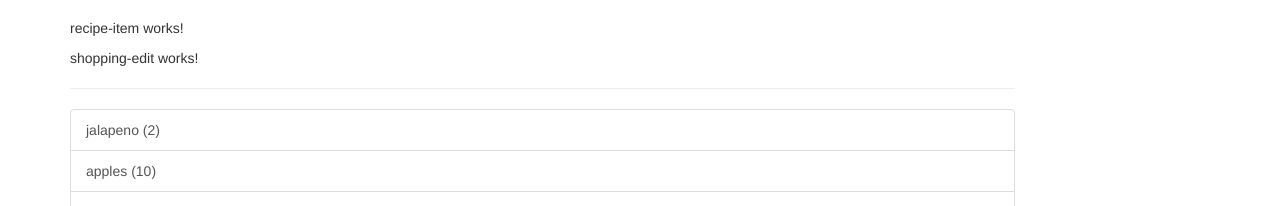
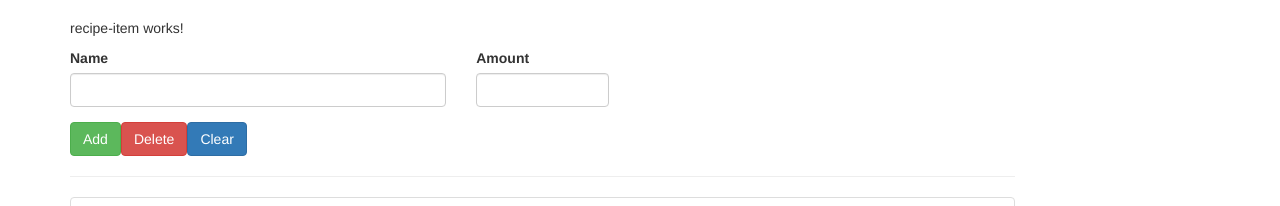
Before and after one commit to mairinbailey/recipe-shopping-list-app, an Angular app: page / in a window 1280 px wide. Shown: the part 291-497 px from the top of the page. Built offline with nearby package versions, Linux system fonts and the light colour scheme.

Commit message:
add ingredient input form and buttons to add, delete, or clear

```diff
--- a/src/app/shopping-list/shopping-edit/shopping-edit.component.html
+++ b/src/app/shopping-list/shopping-edit/shopping-edit.component.html
@@ -1,3 +1,24 @@
-<p>
-  shopping-edit works!
-</p>
+<div class="row">
+  <div class="col-xs-12">
+    <form>
+      <div class="row">
+        <div class="col-sm-5 form-group">
+          <label for="name">Name</label>
+          <input type="text" id="name" class="form-control" value="">
+        </div>
+        <div class="col-sm-2 form-group">
+          <label for="amount">Amount</label>
+          <input type="number" id="amount" value="" class="form-control">
+        </div>
+      </div>
+      <div class="row">
+        <div class="col-xs-12">
+          <button class="btn btn-success" type="submit">Add</button>
+          <button class="btn btn-danger" type="button">Delete</button>
+          <button class="btn btn-primary" type="button">Clear</button>
+        </div>
+
+      </div>
+    </form>
+  </div>
+</div>
--- a/src/app/shopping-list/shopping-list.component.html
+++ b/src/app/shopping-list/shopping-list.component.html
@@ -6,7 +6,7 @@
       <a
         class="list-group-item" style="cursor: pointer"
         *ngFor="let ingredient of ingredients">
-        {{ ingredient. name}} ({{ingredient.amount}})
+        {{ ingredient.name}} ({{ingredient.amount}})
       </a>
     </ul>
   </div>
```
